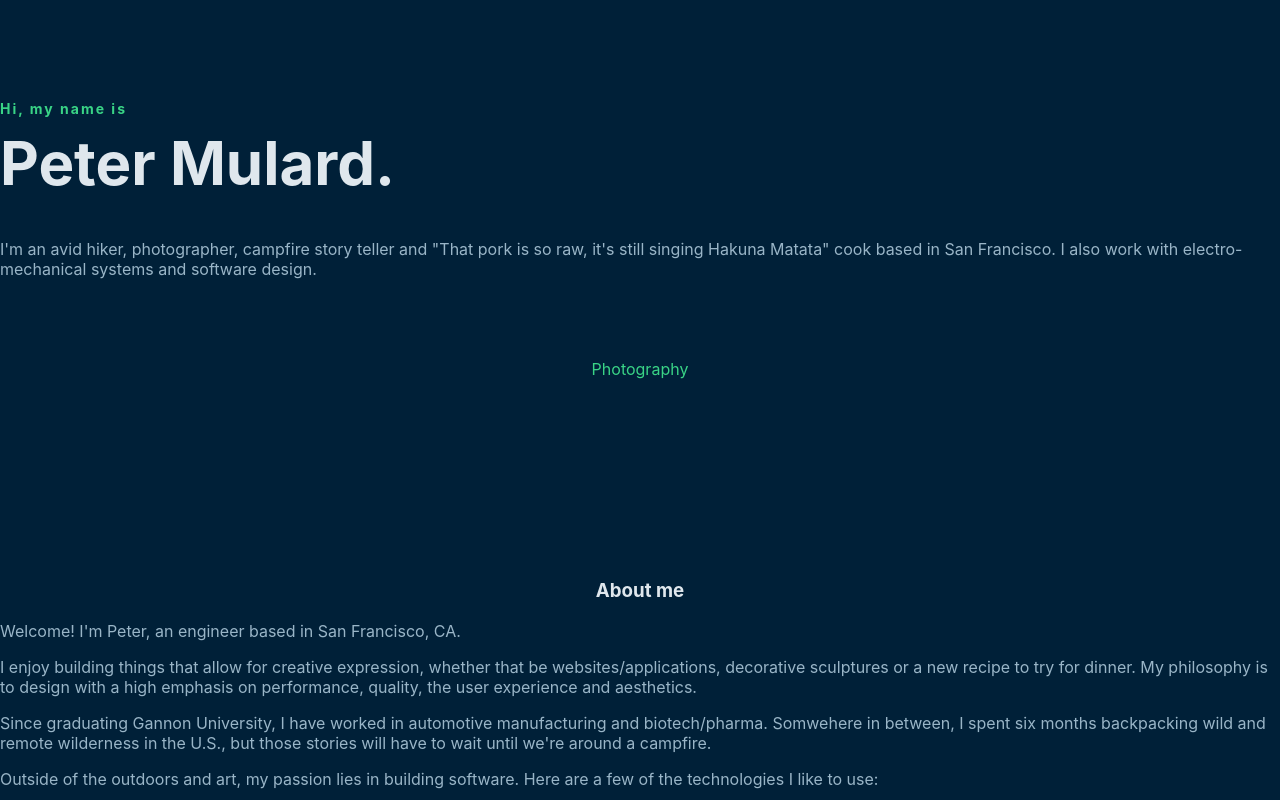
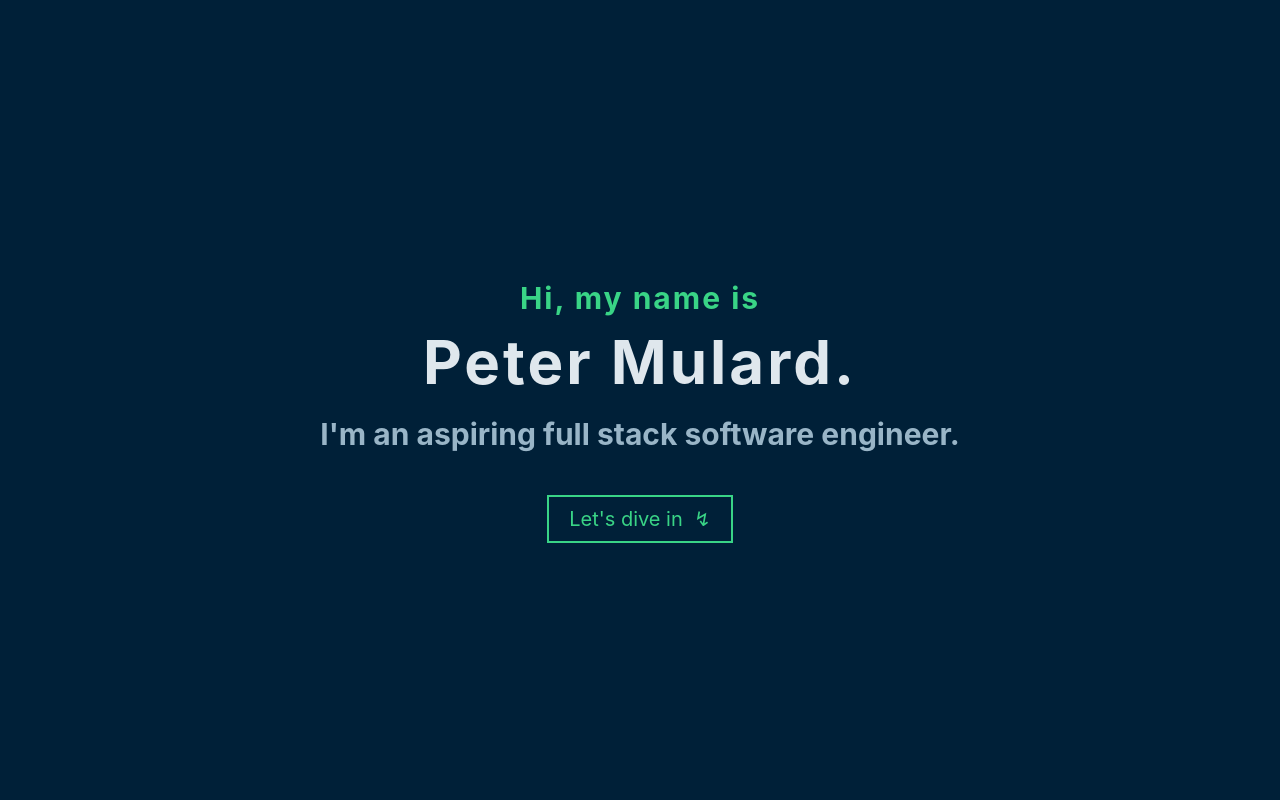
Before and after one commit to pmulard/My-Website, a React (Create React App) app: page / in a window 1280 px wide. Shown: the top 800 px of the page. Built offline with nearby package versions, Linux system fonts and the light colour scheme.

Commit message:
completes intro

```diff
--- a/src/App.css
+++ b/src/App.css
@@ -49,26 +49,50 @@
 }
 
 #intro-container {
+  height: 100vh;
+}
 
+  #intro-middle-container {
+   padding-top: 280px;
   }
 
     #intro-hello {
       color: #39d486;
-    text-align: left;
-    font-size: 14px;
+      font-size: 30px;
       letter-spacing: 2px;
       margin: 0;
-    padding-top: 100px;
     }
 
     #intro-name {
       color: #dfe7ed;
-    text-align: left;
-    margin-top: 10px;
-
+      margin: 10px 20px;
+      letter-spacing: 3px;
       font-size: 60px;
     }
 
+    #intro-description {
+      color: #99b5c7;
+      margin: 0 50px;
+      margin-top: 18px;
+      font-size: 30px;
+
+    }
+
+  #intro-button {
+    margin-top: 55px;
+  }
+
+    #intro-button a {
+      font-size: 20px;
+      border: 2px solid #39d486;
+      padding: 10px 20px;
+    }
+
+
+
+html {
+  scroll-behavior: smooth;
+  }
 
 .heading {
   color: #dfe7ed;
@@ -86,17 +110,7 @@ li::before {
   font-size: 1em;
 }
 
-button {
-  color: #39d486;
-}
-
 a {
   color: #39d486;
   text-decoration: none;
 }
-
-.photography-button, #contact-button {
-  color: #39d486;
-  margin-top: 80px;
-  margin-bottom: 200px;
-}
--- a/src/App.js
+++ b/src/App.js
@@ -1,5 +1,4 @@
 import React from 'react';
-import logo from './logo.svg';
 import './App.css';
 
 function App() {
@@ -9,19 +8,22 @@ function App() {
         <div id="nav-container">
 
         </div>
-        <div id="content-container">
+        <div id="content-container" class="container">
           <div id="intro-container" class="row">
-            <h3 id="intro-hello">Hi, my name is</h3>
-            <h1 id="intro-name">Peter Mulard.</h1>
-            <p>
-              I'm an avid hiker, photographer, campfire story teller and "That pork is so raw, it's still singing Hakuna Matata" cook based in San Francisco. I also work with electro-mechanical systems and software design.
-            </p>
-            <div class="photography-button">Photography</div>
+            <div id="intro-middle-container" class="col align-self-center">
+              <h1 id="intro-hello">Hi, my name is</h1>
+              <h1 id="intro-name">Peter Mulard.</h1>
+              <h1 id="intro-description">I'm an aspiring full stack software engineer.</h1>
+              <div id="intro-button" class="button">
+                <a href="#about-container">Let's dive in&nbsp;&nbsp;↯</a>
+              </div>
+            </div>
           </div>
           <div id="about-container">
             <h3 class="heading">About me</h3>
             <div id="about-paragraph-container">
               <p>Welcome! I'm Peter, an engineer based in San Francisco, CA.</p>
+              <p>Some would describe me as an avid hiker, photographer, campfire story teller and "That pork is so raw, it's still singing Hakuna Matata" cook based in San Francisco. I also work with electro-mechanical systems and software design.</p>
               <p>I enjoy building things that allow for creative expression, whether that be websites/applications, decorative sculptures or a new recipe to try for dinner. My philosophy is to design with a high emphasis on performance, quality, the user experience and aesthetics.</p>
               <p>Since graduating Gannon University, I have worked in automotive manufacturing and biotech/pharma. Somwehere in between, I spent six months backpacking wild and remote wilderness in the U.S., but those stories will have to wait until we're around a campfire.</p>
               <p>Outside of the outdoors and art, my passion lies in building software. Here are a few of the technologies I like to use:</p>
@@ -33,6 +35,8 @@ function App() {
               <li>Spring Boot</li>
               <li>Python</li>
               <li>Linux & Apache</li>
+              <li>Illustrator</li>
+              <li>After Effects</li>
             </div>
             <div id="about-photo-container">
               <a href="" id="about-photo-element"></a>
@@ -110,7 +114,7 @@ function App() {
               </div>
             </div>
           </div>
-          <div id="projects=container">
+          <div id="projects-container">
             <h3 class="heading">Software I've built</h3>
             <div>
               <div id="project-01">
```
Lines whose indentation alone changed are shown as unchanged.
